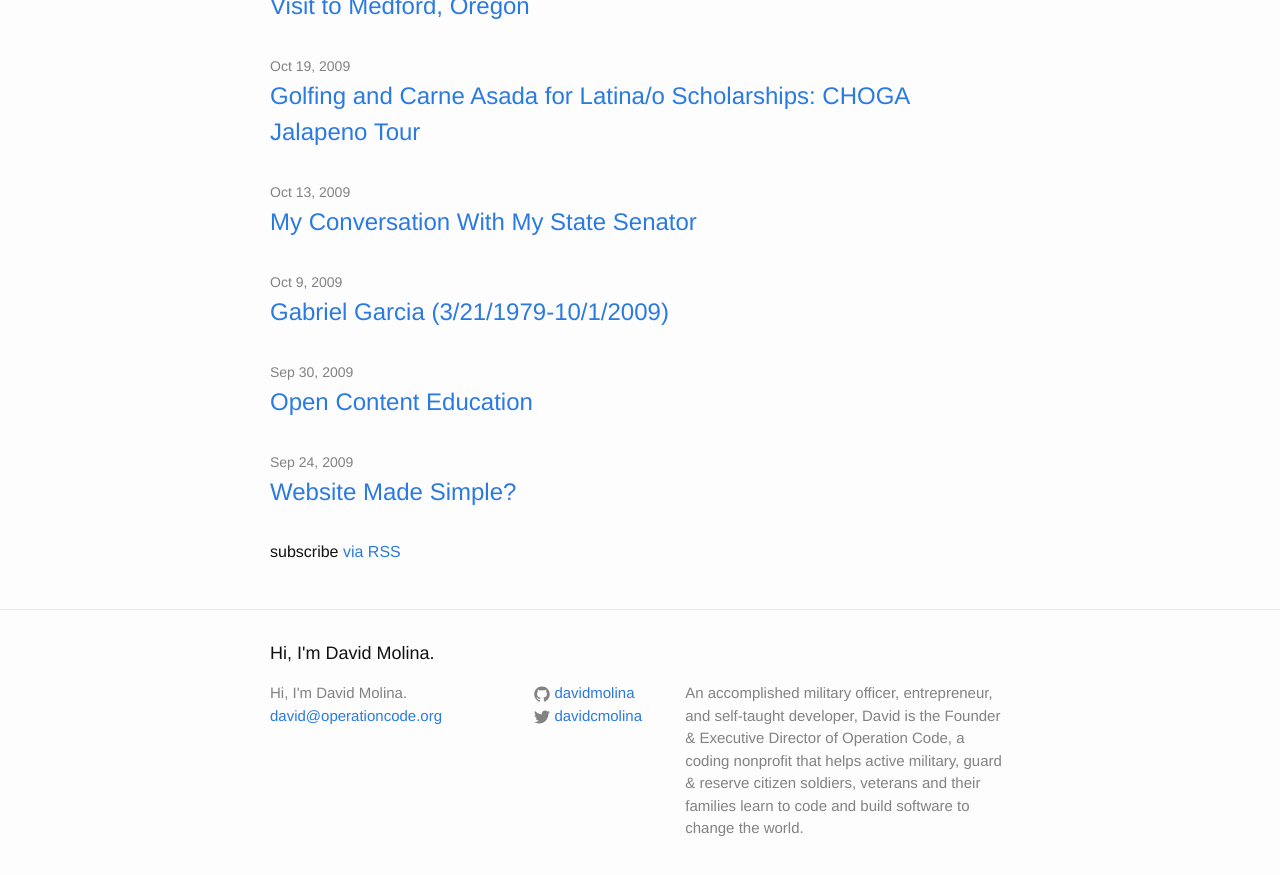
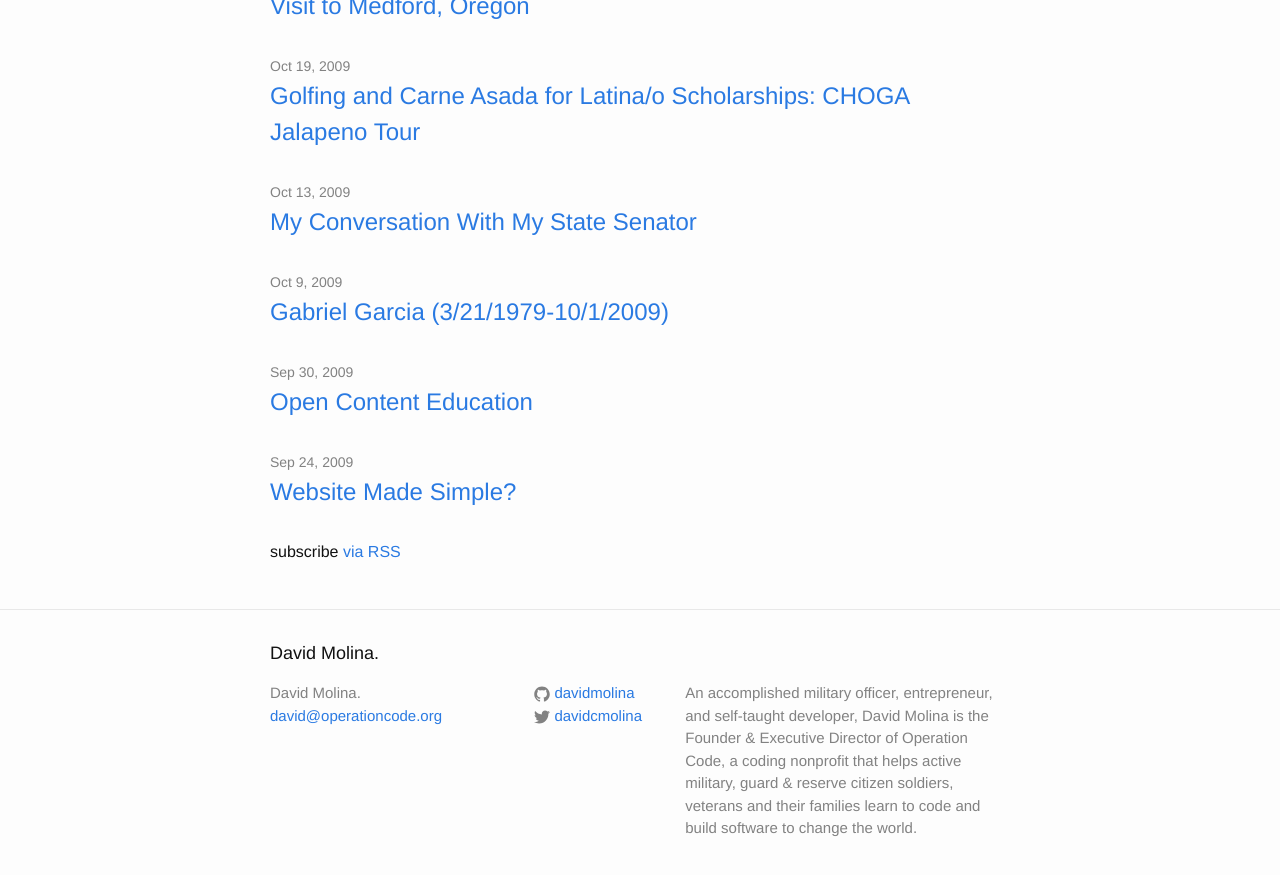
Before and after one commit to davidmolina/davidmolina.github.io, a Jekyll site: the page built from index.html, in a window 1280 px wide and 900 px high, scrolled down 8983 px. Shown: the top 875 px of the window. Built offline with Jekyll 4.4.1, drawn with Linux system fonts in a browser that asks for light colours; some of the changed text lies outside the part shown.

Commit message:
Update title, description

```diff
--- a/_config.yml
+++ b/_config.yml
@@ -7,8 +7,8 @@
 
 # Site settings
 name: David Molina
-title: Hi, I'm David Molina.
-description: "An accomplished military officer, entrepreneur, and self-taught developer, David is the Founder & Executive Director of Operation Code, a coding nonprofit that helps active military, guard & reserve citizen soldiers, veterans and their families learn to code and build software to change the world."
+title: David Molina.
+description: "An accomplished military officer, entrepreneur, and self-taught developer, David Molina is the Founder & Executive Director of Operation Code, a coding nonprofit that helps active military, guard & reserve citizen soldiers, veterans and their families learn to code and build software to change the world."
 author: David Molina
 repository: davidmolina/davidmolina.github.io
 email: david@operationcode.org
```
